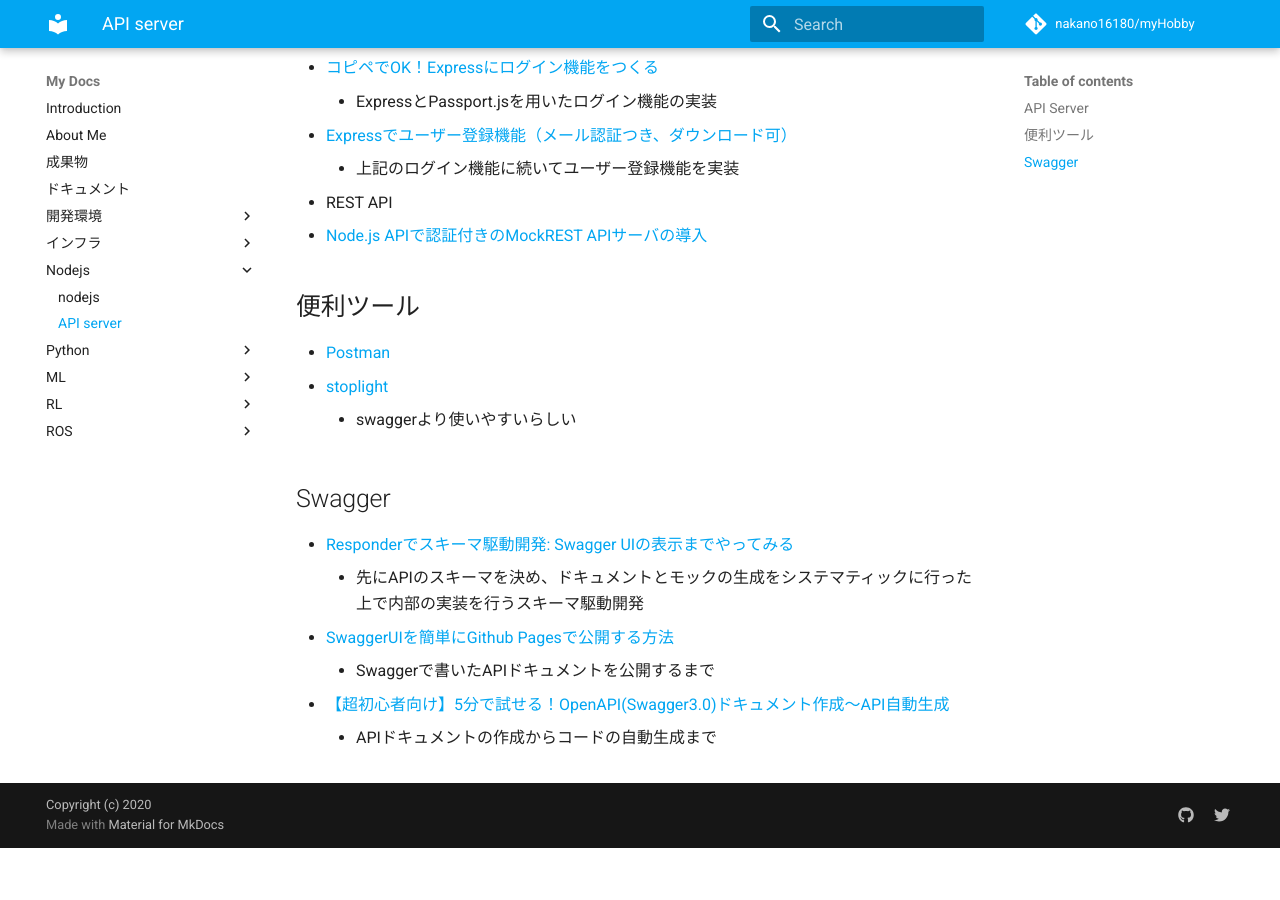
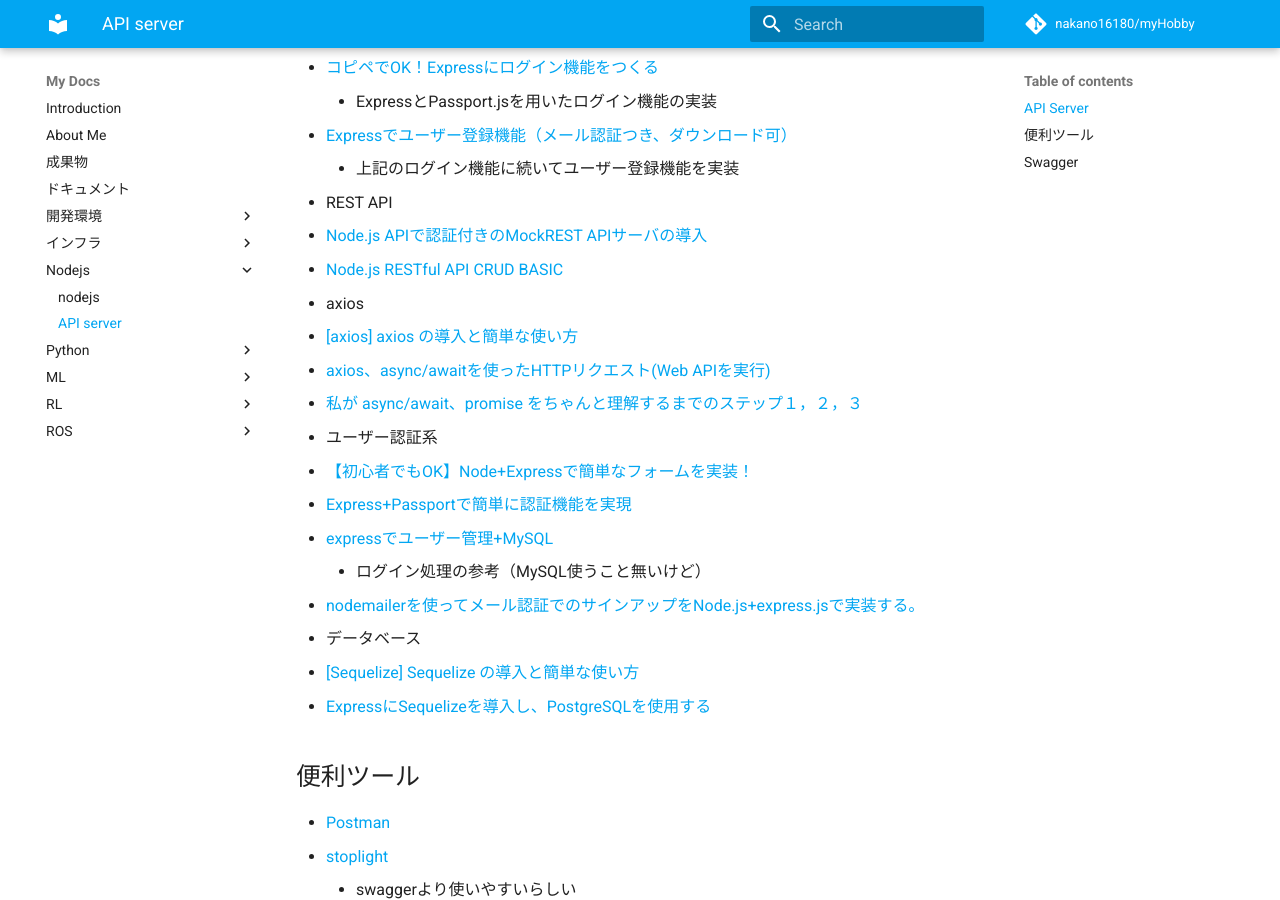
Before and after one commit to nakano16180/myHobby, an MkDocs documentation site: the page built from docs/Nodejs/API.md, in a window 1280 px wide and 900 px high, scrolled down 276 px. Built offline with MkDocs 1.6.1 and Material for MkDocs 9.7.7, drawn with Linux system fonts in a browser that asks for light colours; comment, search, counter and statistics services are not loaded; before the commit the page ends 1124 px from its top, so only the background shows below that.

Commit message:
update nodejs

```diff
--- a/docs/Nodejs/API.md
+++ b/docs/Nodejs/API.md
@@ -8,6 +8,20 @@
     - 上記のログイン機能に続いてユーザー登録機能を実装
 - REST API
   - [Node.js APIで認証付きのMockREST APIサーバの導入](https://qiita.com/oz4you/items/3f3223048bd2109de47b)
+  - [Node.js RESTful API CRUD BASIC](https://qiita.com/mazu/items/56d9cb85d603a254b1c9)
+- axios
+  - [[axios] axios の導入と簡単な使い方](https://qiita.com/ksh-fthr/items/2daaaf3a15c4c11956e9)
+  - [axios、async/awaitを使ったHTTPリクエスト(Web APIを実行)](https://qiita.com/shisama/items/61cdcc09dc69fd8d3127)
+  - [私が async/await、promise をちゃんと理解するまでのステップ１，２，３](https://qiita.com/gounx2/items/18602a4081d0aaffe852)
+- ユーザー認証系
+  - [【初心者でもOK】Node+Expressで簡単なフォームを実装！](https://qiita.com/watsuyo_2/items/327b74d68f921dbdd524)
+  - [Express+Passportで簡単に認証機能を実現](https://qiita.com/papi_tokei/items/9b852774114ebc7a6255)
+  - [expressでユーザー管理+MySQL](https://qiita.com/y4u0t2a1r0/items/db6c39e9dcea21f8e994)
+    - ログイン処理の参考（MySQL使うこと無いけど）
+  - [nodemailerを使ってメール認証でのサインアップをNode.js+express.jsで実装する｡](https://qiita.com/anoriqq/items/069e64839b44dab1c10a)
+- データベース
+  - [[Sequelize] Sequelize の導入と簡単な使い方](https://qiita.com/ksh-fthr/items/7bc66911fd5c7506deeb)
+  - [ExpressにSequelizeを導入し、PostgreSQLを使用する](https://polymeism.hatenablog.com/entry/2017/11/05/211906)
 
 ## 便利ツール
   - [Postman](https://www.webprofessional.jp/master-api-workflow-postman/)
```
Also changed, not shown: docs/Nodejs/nodejs.md (+6 -0 lines).
